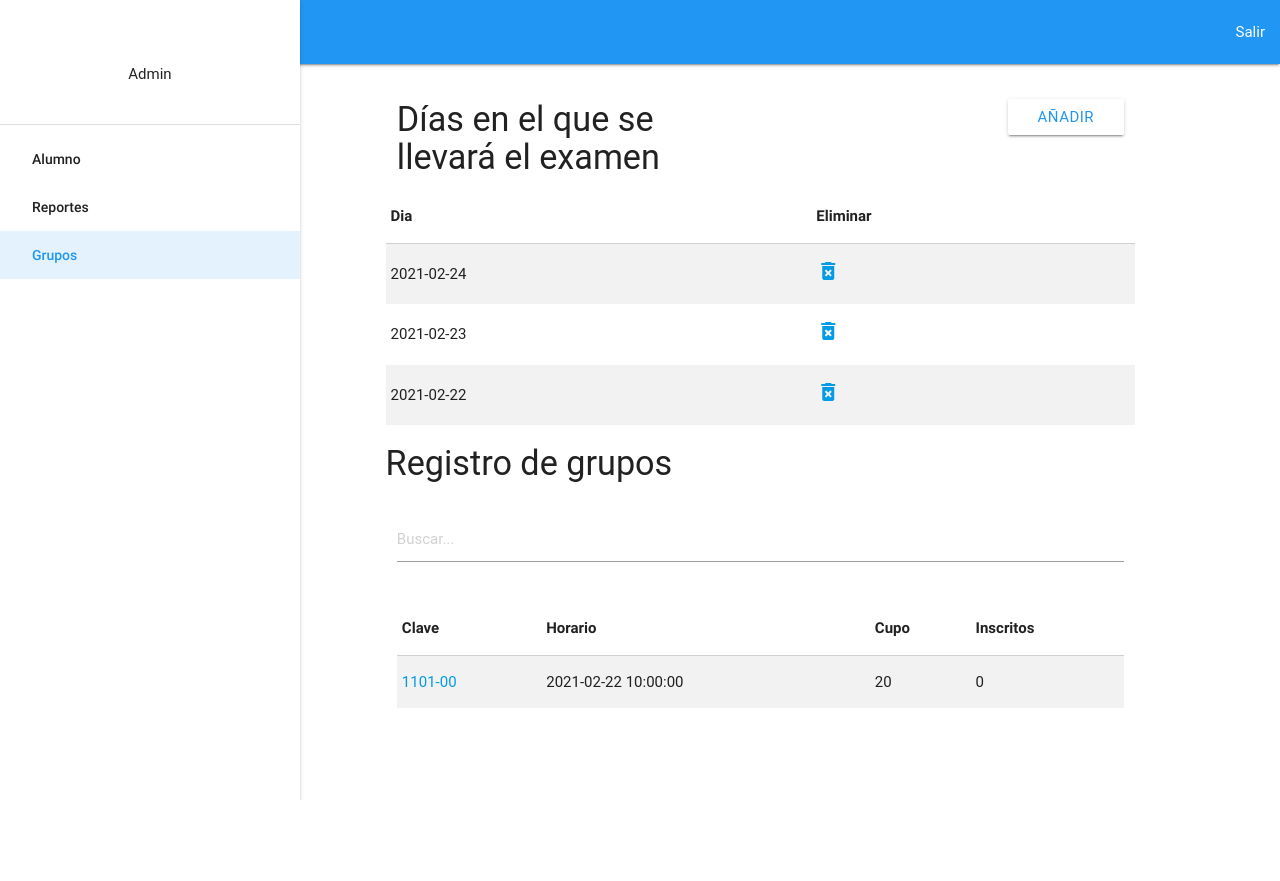
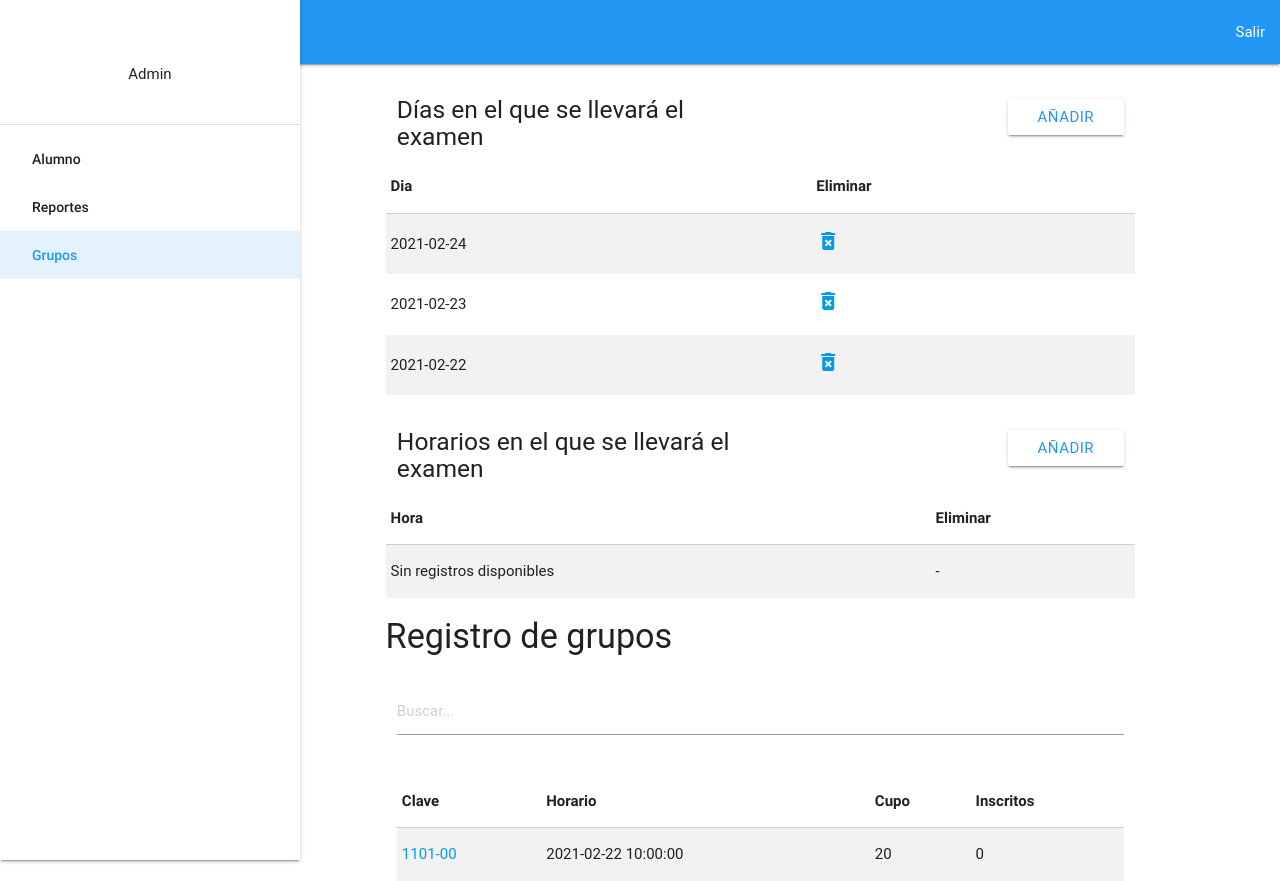
Before and after one commit to edoomm/proyecto-web, a PHP site: page /admin/grupos/ in a window 1280 px wide. Before the commit the page ends 800 px from the top, so only its background shows below. Run offline with PHP 8.4, Linux system fonts and the light colour scheme; a user stored in the database is signed in; data comes from the database, SQL or seed files in the repository; data that the repository does not hold is empty; style sheets or scripts are compiled from the project's sources; some libraries are stand-ins or nearby versions; some web fonts are replaced.

Commit message:
adicion de horarios

```diff
--- a/admin/grupos/index.js
+++ b/admin/grupos/index.js
@@ -32,35 +32,8 @@ function intializeTableSearch() {
 }
 
 function intializeValidetta() {
-    validateNew();
     validateEdit();
 }
-
-// /**
-//  * Función que inicializa las validaciones para el Modal de Nuevo día
-//  */
-// function validateNew() {
-//     $("#nuevoDia").validetta({
-//         validators: {
-//             regExp: {
-//                 fecha : {
-//                     pattern: /^(2[0-1][2-9]\d)-(0[1-9]|1[0-2])-(0[1-9]|1\d|2\d|3[01])$/,
-//                     errorMessage: "Fecha no valida"
-//                 }
-//             }
-//         },
-//         realTime : true,
-//         bubblePosition: 'bottom',
-//         onValid : function (e) {
-//             e.preventDefault();
-//             // submitNew();
-//         },
-//         onError : function (e) {
-//             // e.preventDefault();
-//             alert("No todos los campos son validos");
-//         }
-//     });
-// }
 
 function validateEdit() {
     $("#editar").validetta({
--- a/admin/grupos/index.php
+++ b/admin/grupos/index.php
@@ -5,6 +5,9 @@ if (!isset($_SESSION["id"])) {
     header("location:../");
     exit;
 }
+
+//         $horas = array("10:00:00","12:00:00","14:00:00","16:00:00");
+//         $grupos = array("1101","1102","1103","1104","1105");
 
 ?>
 
@@ -71,10 +74,11 @@ if (!isset($_SESSION["id"])) {
             </div>
         </div>
 
+        <!-- Dias -->
         <div class="container">
             <div class="row header-dashboard-students">
                 <div class="col s12 m6 l6">
-                    <h4>Días en el que se llevará el examen</h4>
+                    <h5>Días en el que se llevará el examen</h5>
                 </div>
                 <div class="col s12 m6 l6 new-button-dashboard">
                     <!-- Modal trigger -->
@@ -139,6 +143,73 @@ if (!isset($_SESSION["id"])) {
                 </table>
             </div>
         </div>
+        <!-- Horarios -->
+        <div class="container">
+            <div class="row header-dashboard-students">
+                <div class="col s12 m6 l6">
+                    <h5>Horarios en el que se llevará el examen</h5>
+                </div>
+                <div class="col s12 m6 l6 new-button-dashboard">
+                    <!-- Modal trigger -->
+                    <button class="waves-effect waves-light btn white blue-text modal-trigger"
+                        data-target="modalNuevoHorario">Añadir</button>
+                </div>
+                <!-- Modal Structure -->
+                <div id="modalNuevoHorario" class="modal">
+                    <form class="col s12" id="newHorario">
+                        <div class="modal-content">
+                            <h4>Añadir nueva hora</h4>
+
+                            <div class="row modal-form-row">
+                                <div class="input-field col s12">
+                                    <input id="txtHora" type="text" class="validate" placeholder="Ejemplo: 09:00" data-validetta="regExp[hora]" required>
+                                    <label for="txtHora">Hora</label>
+                                </div>
+                            </div>
+                        </div>
+                        <div class="modal-footer">
+                            <input class="modal-action waves-effect waves-green btn-flat" type="submit" value="Añadir">
+                        </div>
+                    </form>
+                </div>
+
+                <table id="tblHoras" class="striped">
+                    <thead>
+                        <tr>
+                            <th>Hora</th>
+                            <th>Eliminar</th>
+                        </tr>
+                    </thead>
+
+                    <tbody>
+                        <?php
+                        $query = "SELECT hora FROM Horario";
+                        $result = mysqli_query($conn, $query);
+
+                        if (mysqli_num_rows($result) == 0) {
+                        ?>
+                        <tr>
+                            <td>Sin registros disponibles</td>
+                            <td>-</td>
+                        </tr>
+                        <?php
+                        }
+                        else
+                            while ($row = mysqli_fetch_array($result)) {
+                                $hora = $row["hora"];
+                        ?>
+                        <tr>
+                            <td><?php echo $hora; ?></td>
+                            <td><a href="javascript:void(0)" onclick="eliminarHorario(this)"> <i class="material-icons">delete_forever</i> </a></td>
+                        </tr>
+                        <?php
+                            }
+                        ?>
+                    </tbody>
+                </table>
+            </div>
+        </div>
+
         <!-- Dashboard -->
         <div class="container">
             <div class="row header-dashboard-students">
@@ -269,6 +340,7 @@ if (!isset($_SESSION["id"])) {
 <script>
     $(document).ready(function () {
         intializeNewDay();
+        intializeValidationNewHour();
     })
 
     /**
@@ -279,6 +351,29 @@ if (!isset($_SESSION["id"])) {
         var today = new Date();
         var todayStr = today.getFullYear() + "-" + pad(today.getMonth() + 1, 2) + "-" + pad(today.getDate(), 2);
         $("#txtDate").val(todayStr);
+    }
+
+    function intializeValidationNewHour() {
+        $("#newHorario").validetta({
+            validators: {
+                regExp: {
+                    hora: {
+                        pattern: /^(0{1}\d{1}|1{1}\d{1}|2{1}[0-3]{1}):[0-5]{1}\d{1}$/,
+                        errorMessage: "Horario no valido (formato 24 hrs)"
+                    }
+                }
+            },
+            realTime : true,
+            bubblePosition: 'bottom',
+            onValid : function (e) {
+                e.preventDefault();
+                submitNewHour();
+            },
+            onError : function (e) {
+                // e.preventDefault();
+                alert("No todos los campos son validos");
+            }
+        })
     }
 
     /**
@@ -317,6 +412,24 @@ if (!isset($_SESSION["id"])) {
             cache: false,
             data: {fecha: $("#txtDate").val()},
             success: function (respax) {
+                if (respax == "true") {
+                    window.location.reload();
+                }
+                else {
+                    alert(respax);
+                }
+            }
+        });
+    }
+
+    function submitNewHour() {
+        $.ajax({
+            url: "./insertHora.php",
+            method: "POST",
+            cache: false,
+            data: {hora: $("#txtHora").val()},
+            success: function (respax) {
+                console.log(respax);
                 if (respax == "true") {
                     window.location.reload();
                 }
```
Also changed, not shown: admin/grupos/insertHora.php (added, +33 -0 lines).
